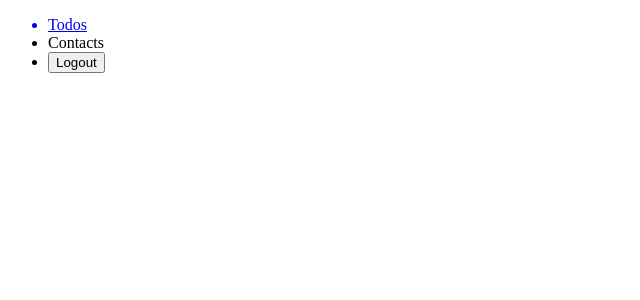
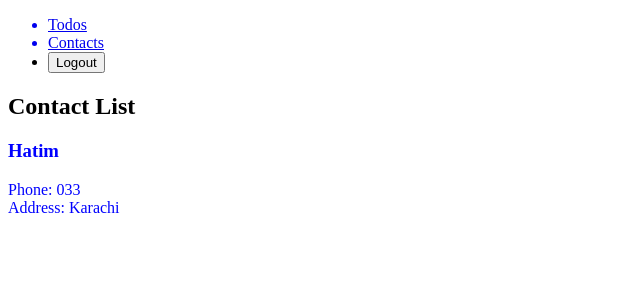
Before and after one commit to hatim523/TodoApp, a React (Create React App) app: page /contacts in a window 1280 px wide. Shown: the top 300 px of the page, without its empty margins (0-640 px from the left). Built offline with nearby package versions, Linux system fonts and the light colour scheme; data requests are answered from the project's data file; sample sign-in values are in the browser's storage.

Commit message:
Added contact reducer and functionality to display all contacts

```diff
--- a/src/components/App.jsx
+++ b/src/components/App.jsx
@@ -1,24 +1,31 @@
-import React from 'react';
+import React, { useReducer } from 'react';
 import { Provider } from 'react-redux';
 import { BrowserRouter as Router, Route, Switch } from 'react-router-dom';
 import store from '../redux/store';
 import Nav from './Nav';
 import Todo from './Todo';
 import Home from './Home';
+import Contact from './Contact';
+import ContactContext from '../redux/contact/contactContext';
 import Register from './Register';
 import Protected from './Protected';
+import contactReducer, { contactsInitialState } from '../redux/contact/contactReducer';
 
 function App() {
+  const [contactState, contactDispatch] = useReducer(contactReducer, contactsInitialState);
   return (
     <Provider store={store}>
+      <ContactContext.Provider value={{ contactState, contactDispatch }}>
         <Router>
           <Nav />
           <Switch>
             <Route path="/" exact component={Home} />
             <Route path="/todo" exact><Protected protectedComponent={<Todo />} /></Route>
+            <Route path="/contacts" exact><Protected protectedComponent={<Contact />} /></Route>
             <Route path="/register" exact component={Register} />
           </Switch>
         </Router>
+      </ContactContext.Provider>
     </Provider>
   );
 }
--- /dev/null
+++ b/src/components/Contact.jsx
@@ -0,0 +1,21 @@
+import React, { useContext, useEffect } from 'react';
+import { fetchAllContacts } from '../redux/contact/apiActions';
+import ContactContext from '../redux/contact/contactContext';
+import ContactList from './ContactList';
+
+function Contact() {
+  const contactContext = useContext(ContactContext);
+  console.log(contactContext.contactState);
+
+  useEffect(() => {
+    fetchAllContacts(contactContext.contactDispatch);
+  }, []);
+
+  return (
+    <>
+      {contactContext.contactState.loading ? 'Fetching data' : <ContactList dataList={contactContext.contactState.contacts} /> }
+    </>
+  );
+}
+
+export default Contact;
--- /dev/null
+++ b/src/components/ContactItem.jsx
@@ -0,0 +1,20 @@
+import React from 'react';
+
+function ContactItem({ data }) {
+  return (
+    <div style={{ color: 'blue' }}>
+      <h3>{data.name}</h3>
+      <p>
+        Phone:
+        {' '}
+        {data.phone}
+        <br />
+        Address:
+        {' '}
+        {data.address}
+      </p>
+    </div>
+  );
+}
+
+export default ContactItem;
--- /dev/null
+++ b/src/components/ContactList.jsx
@@ -0,0 +1,15 @@
+import React from 'react';
+import ContactItem from './ContactItem';
+
+function ContactList({ dataList }) {
+  return (
+    <div>
+      <h2>Contact List</h2>
+      {dataList.map((elem) => (
+        <ContactItem data={elem} />
+      ))}
+    </div>
+  );
+}
+
+export default ContactList;
--- a/src/components/Nav.jsx
+++ b/src/components/Nav.jsx
@@ -9,7 +9,10 @@ function Nav() {
       <Link to="/todo">
         <li>Todos</li>
       </Link>
-      <li>Contacts</li>
+      <Link to="/contacts">
+        <li>Contacts</li>
+      </Link>
+
       <li><button type="button" onClick={() => logout()}>Logout</button></li>
     </>
   );
--- a/src/db/db.json
+++ b/src/db/db.json
@@ -53,5 +53,13 @@
       "todo": "yo",
       "id": 3
     }
+  ],
+  "contacts": [
+    {
+      "name": "Hatim",
+      "address": "Karachi",
+      "phone": "033",
+      "picture": ""
+    }
   ]
 }
--- /dev/null
+++ b/src/redux/contact/apiActions.js
@@ -0,0 +1,31 @@
+import API from '../../api/api';
+import {
+  addContact,
+  fetchRequest, loadContacts, requestFailed, requestSuccess,
+} from './contactActions';
+
+export const fetchAllContacts = (dispatch) => {
+  dispatch(fetchRequest());
+  API.get('contacts/')
+    .then((response) => {
+      console.log(response.data);
+      dispatch(requestSuccess());
+      dispatch(loadContacts(response.data));
+    })
+    .catch((error) => {
+      dispatch(requestFailed());
+      dispatch(requestFailed(error.message));
+    });
+};
+
+export const addNewContact = (newContact) => function (dispatch) {
+  dispatch(fetchRequest());
+  API.post('contacts/', newContact)
+    .then((response) => {
+      dispatch(requestSuccess());
+      dispatch(addContact(response.data));
+    })
+    .catch((error) => {
+      dispatch(requestFailed(error.message));
+    });
+};
--- /dev/null
+++ b/src/redux/contact/contactActions.js
@@ -0,0 +1,39 @@
+import {
+  ADD_CONTACT, FETCH_REQUEST, LOAD_CONTACTS, REMOVE_CONTACT, REQUEST_FAILED, REQUEST_SUCCESS,
+} from './contactTypes';
+
+export const loadContacts = (contacts) => ({
+  type: LOAD_CONTACTS,
+  payload: contacts,
+});
+
+export const addContact = ({
+  id, name, address, phone, picture,
+}) => ({
+  type: ADD_CONTACT,
+  payload: {
+    id,
+    name,
+    address,
+    phone,
+    picture,
+  },
+});
+
+export const removeContact = (contactID) => ({
+  type: REMOVE_CONTACT,
+  id: contactID,
+});
+
+export const requestFailed = (errorMessage) => ({
+  type: REQUEST_FAILED,
+  error: errorMessage,
+});
+
+export const requestSuccess = () => ({
+  type: REQUEST_SUCCESS,
+});
+
+export const fetchRequest = () => ({
+  type: FETCH_REQUEST,
+});
--- /dev/null
+++ b/src/redux/contact/contactContext.js
@@ -0,0 +1,6 @@
+import React from 'react';
+import { contactsInitialState } from './contactReducer';
+
+const ContactContext = React.createContext(contactsInitialState);
+
+export default ContactContext;
--- /dev/null
+++ b/src/redux/contact/contactReducer.js
@@ -0,0 +1,58 @@
+import {
+  ADD_CONTACT, FETCH_REQUEST, LOAD_CONTACTS, REMOVE_CONTACT, REQUEST_FAILED, REQUEST_SUCCESS,
+} from './contactTypes';
+
+const contactsInitialState = {
+  contacts: [],
+  loading: false,
+  error: '',
+};
+
+const contactReducer = (state = contactsInitialState, action) => {
+  switch (action.type) {
+    case LOAD_CONTACTS:
+      return {
+        ...state,
+        contacts: action.payload,
+      };
+
+    case ADD_CONTACT:
+      return {
+        ...state,
+        contacts: [...state.contacts, action.payload],
+      };
+
+    case REMOVE_CONTACT:
+      return {
+        ...state,
+        contacts: state.contacts.filter((elem) => elem.id !== action.id),
+      };
+
+    case FETCH_REQUEST:
+      return {
+        ...state,
+        loading: true,
+        error: '',
+      };
+
+    case REQUEST_SUCCESS:
+      return {
+        ...state,
+        loading: false,
+        error: '',
+      };
+
+    case REQUEST_FAILED:
+      return {
+        ...state,
+        loading: false,
+        error: action.error,
+      };
+
+    default:
+      return state;
+  }
+};
+
+export default contactReducer;
+export { contactsInitialState };
--- /dev/null
+++ b/src/redux/contact/contactTypes.js
@@ -0,0 +1,10 @@
+const LOAD_CONTACTS = 'LOAD_CONTACTS';
+const ADD_CONTACT = 'ADD_CONTACT';
+const REMOVE_CONTACT = 'REMOVE_CONTACT';
+const FETCH_REQUEST = 'FETCH_REQUEST';
+const REQUEST_SUCCESS = 'REQUEST_SUCCESS';
+const REQUEST_FAILED = 'REQUEST_FAILED';
+
+export {
+  LOAD_CONTACTS, ADD_CONTACT, REMOVE_CONTACT, FETCH_REQUEST, REQUEST_FAILED, REQUEST_SUCCESS,
+};
```
Lines whose indentation alone changed are shown as unchanged.
